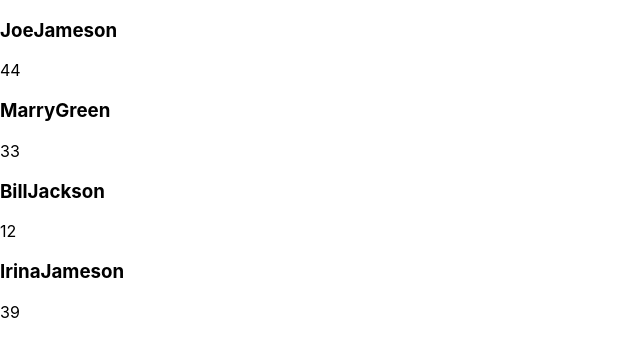
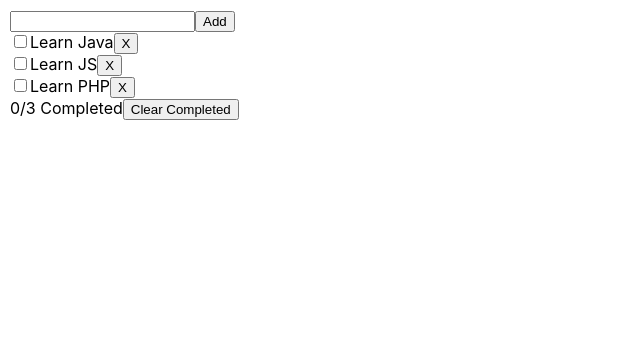
Before and after one commit to Satenik19/react_js_tasks, a React (Create React App) app: page / in a window 1280 px wide. Shown: the top 356 px of the page, without its empty margins (0-640 px from the left). Built offline with nearby package versions, Linux system fonts and the light colour scheme.

Commit message:
Todo List

```diff
--- a/src/App.js
+++ b/src/App.js
@@ -1,50 +1,57 @@
 import './App.css';
-import React from "react";
+import React, {useState} from 'react';
+import TodoList from './TodoList';
+import TodoForm from './TodoForm';
+import TodoFooter from './TodoFooter';
 
 function App() {
-
-    // const el = React.createElement('div', {}, 'ok ok');
-    // const el2 = React.createElement('div', {}, 'bye bye');
-    // const el3 = React.createElement('div', {}, 'yay');
-    //
-    // return React.createElement('div', {}, [el, el2, el3]); // third parameter can be array also in JSX
-    // in JSX child of element can be either element or array of element
-    // every element in the list of JSX should have unique key
-
-    // const el = <div>hello</div>;
-    // const el2 = <div>bye</div>;
-    // const arr = [el, el2];
-    const friends = [
-        {id: 1, firsName: 'Joe', lastName: "Jameson", age: 44},
-        {id: 2, firsName: 'Marry', lastName: "Green", age: 33},
-        {id: 3, firsName: 'Bill', lastName: "Jackson", age: 12},
-        {id: 4, firsName: 'Irina', lastName: "Jameson", age: 39},
-    ];
-    // const elements = friends.map(friend => {
-    //     return (
-    //         <div>
-    //             <h3>{friend.firsName}{friend.lastName}</h3>
-    //             <p>{friend.age}</p>
-    //         </div>
-    //     );
-    // })
-  return (
-    // <div className="App">
-    //     {el}
-    //     {[el, el2]}
-    //     {arr}
-    // </div>
-      <div>
-          {friends.map(friend => {
-              return (
-                  <div key={friend.id}>
-                      <h3>{friend.firsName}{friend.lastName}</h3>
-                      <p>{friend.age}</p>
-                  </div>
-              );
-          })}
-      </div>
-  );
+    const [todos, setTodos] = useState([
+        {
+            id: Math.random(),
+            text: "Learn Java",
+            isCompleted: false
+        },
+        {
+            id: Math.random(),
+            text: "Learn JS",
+            isCompleted: false
+        },
+        {
+            id: Math.random(),
+            text: "Learn PHP",
+            isCompleted: false
+        }
+    ])
+    return (
+        <div className="App">
+            <TodoForm onAdd={(text) => {
+                setTodos([
+                    ...todos,
+                    {
+                        id: Math.random(),
+                        text,
+                        isCompleted: false
+                    }
+                ])
+            }}/>
+            <TodoList todos={todos}
+                      onChange={(newTodo) => {
+                          console.log(newTodo, "new todo");
+                          setTodos(todos.map(todo => {
+                              if (todo.id === newTodo.id) {
+                                  return newTodo;
+                              }
+                              return todo;
+                          }));
+                      }}
+                      onDelete={(todo) => {
+                          setTodos(todos.filter(t => t.id !== todo.id));
+                      }}/>
+            <TodoFooter todos={todos} onClearCompleted={() => {
+                setTodos(todos.filter(todo => !todo.isCompleted));
+            }}/>
+        </div>
+    );
 }
 
 export default App;
--- /dev/null
+++ b/src/TodoFooter.js
@@ -0,0 +1,11 @@
+function TodoFooter({todos, onClearCompleted}) {
+    const completedSize = todos.filter(todo => todo.isCompleted).length;
+    return (
+        <div>
+            <span>{completedSize}/{todos.length} Completed</span>
+            <button onClick={onClearCompleted}>Clear Completed</button>
+        </div>
+    )
+}
+
+export default TodoFooter;
--- /dev/null
+++ b/src/TodoForm.js
@@ -0,0 +1,20 @@
+import {useState} from "react";
+
+function TodoForm({onAdd}) {
+
+    const [text, setText] = useState("");
+    return (
+        <form onSubmit={(e) => {
+            e.preventDefault();
+            onAdd(text);
+            setText("");
+        }}>
+            <input type="text" value={text} onChange={(e) => {
+                setText(e.target.value);
+            }}/>
+            <button>Add</button>
+        </form>
+    )
+}
+
+export default TodoForm;
--- /dev/null
+++ b/src/TodoItem.js
@@ -0,0 +1,20 @@
+function TodoItem({todo, onChange, onDelete}) {
+    return (
+        <div>
+            <label>
+                <input type="checkbox" checked={todo.isCompleted} onChange={(e) => {
+                    onChange({
+                        ...todo,
+                        isCompleted: e.target.checked
+                    });
+                }}/>
+                {todo.text}
+                <button onClick={() => {
+                    onDelete(todo);
+                }}>X</button>
+            </label>
+        </div>
+    )
+}
+
+export default TodoItem;
--- /dev/null
+++ b/src/TodoList.js
@@ -0,0 +1,19 @@
+import React from "react";
+import TodoItem from "./TodoItem";
+
+function TodoList({todos, onChange, onDelete}) {
+    return (
+        <div>
+            {todos.map(todo => {
+                return (
+                   <TodoItem key={todo.id}
+                             todo={todo}
+                             onChange={onChange}
+                             onDelete={onDelete}/>
+                )
+            })}
+        </div>
+    )
+}
+
+export default TodoList;
```
